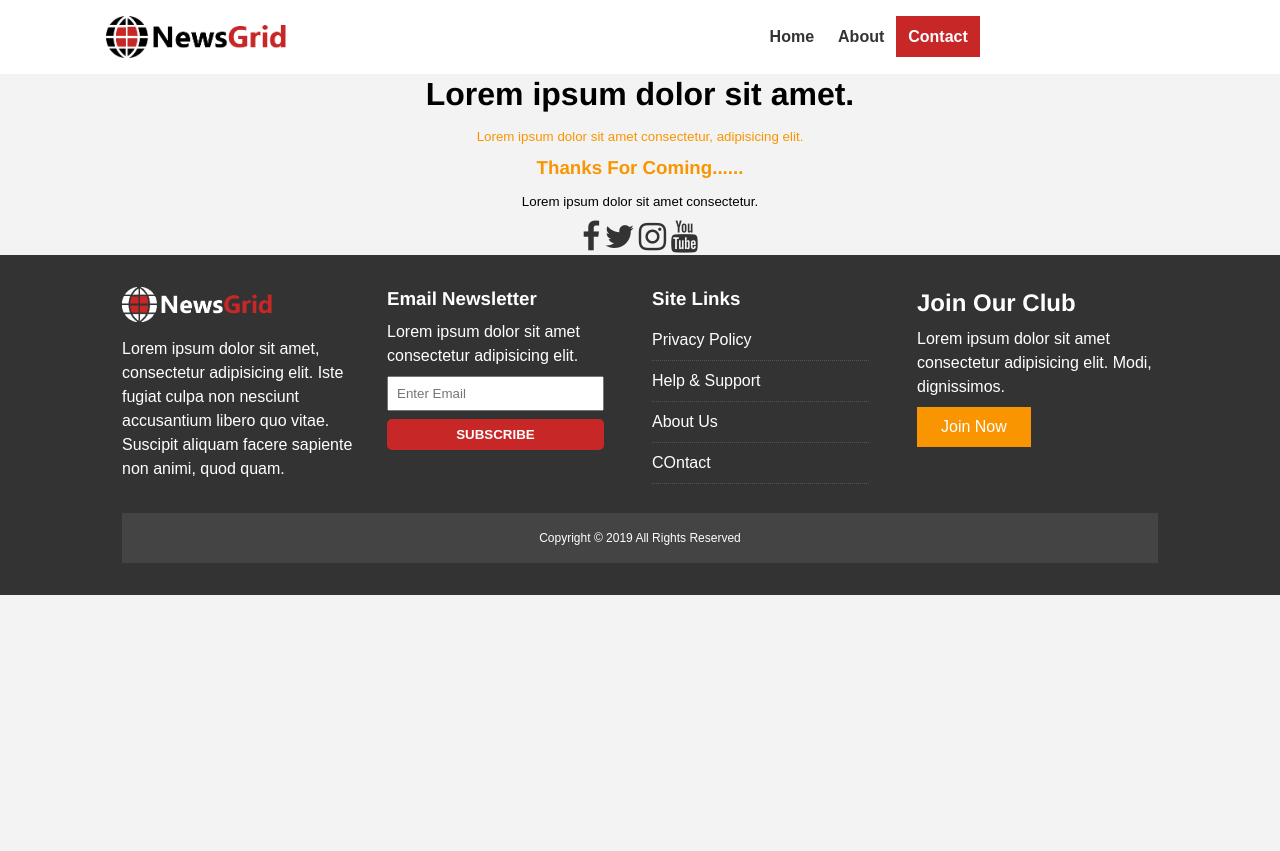
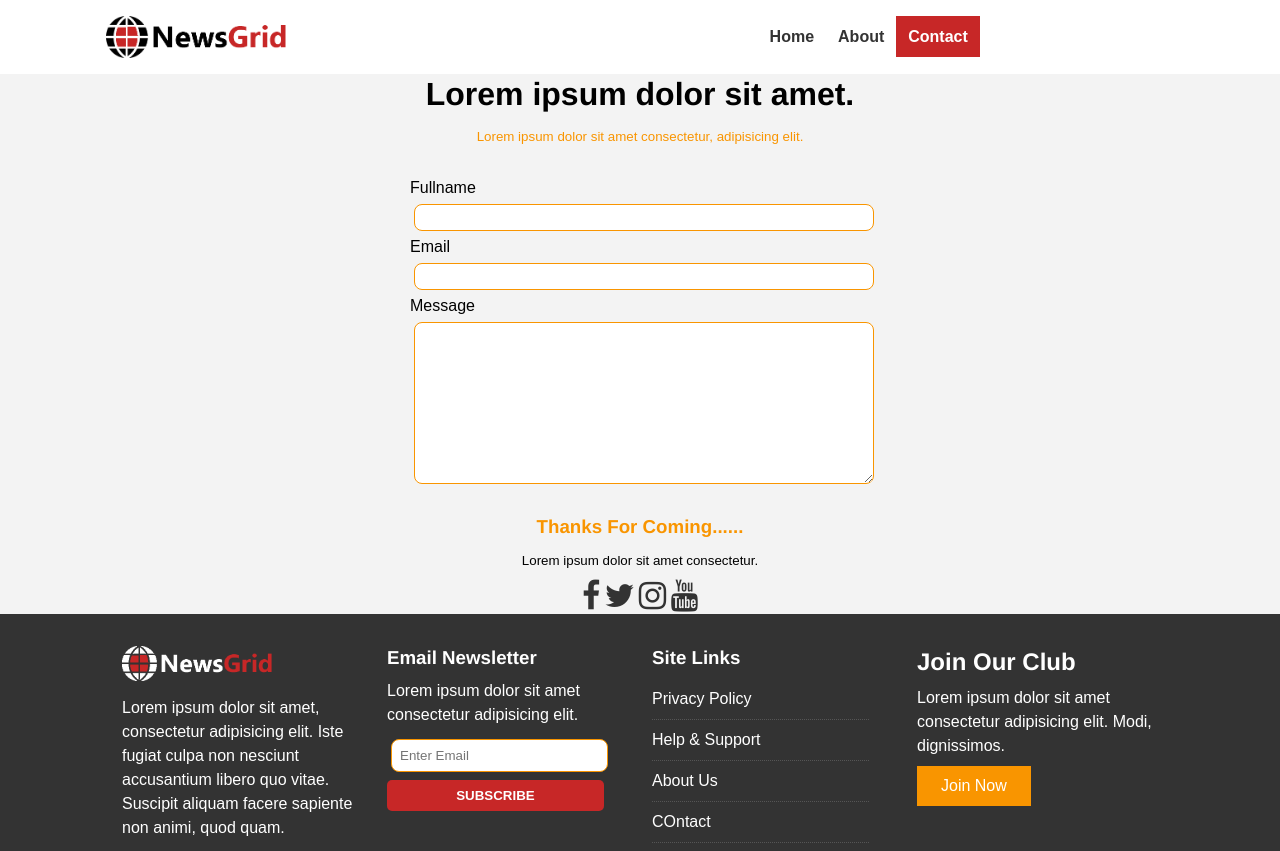
Before and after one commit to sammy-code98/news-blog-template, a plain HTML site: page contact.html in a window 1280 px wide. Shown: the top 851 px of the page. Before the commit the page ends 800 px from the top, so only its background shows below. Drawn offline with Linux system fonts and the light colour scheme.

Commit message:
Feat:add contact form

```diff
--- a/contact.html
+++ b/contact.html
@@ -33,8 +33,16 @@
         <h1 id="cont-head">Lorem ipsum dolor sit amet.</h1>
         <p id="social-small" class="thanks"><small>Lorem ipsum dolor sit amet consectetur, adipisicing elit.</small>
         </p>
-
-
+        <div class="form-card">
+            <form action="#">
+                <label for="username">Fullname</label><br>
+                <input type="text" name="username" id="username"><br>
+                <label for="email">Email</label><br>
+                <input type="email" name="email" id="email"><br>
+                <label for="msg">Message</label><br>
+                <textarea name="message" id="msg" cols="30" rows="10"></textarea>
+            </form>
+        </div>
 
     </div>
     <div>
--- a/css/style.css
+++ b/css/style.css
@@ -38,7 +38,7 @@ img {
 }
 
 p {
-    margin: .5rem 0;
+  margin: 0.5rem 0;
 }
 
 h1,
@@ -51,7 +51,6 @@ h6 {
   margin-bottom: 0.55rem;
   line-height: 1.3;
 }
-
 
 /* UTILITIES */
 
@@ -153,27 +152,27 @@ h6 {
 }
 
 .py-1 {
-    padding: 1.5rem 0
+  padding: 1.5rem 0;
 }
 
 .py-2 {
-    padding: 2rem 0
+  padding: 2rem 0;
 }
 
 .py-3 {
-    padding: 3rem 0
+  padding: 3rem 0;
 }
 
 .p-1 {
-    padding: 1.5rem
+  padding: 1.5rem;
 }
 
 .p-2 {
-    padding: 2rem
+  padding: 2rem;
 }
 
 .p-3 {
-    padding: 3rem
+  padding: 3rem;
 }
 
 .l-heading {
@@ -181,7 +180,7 @@ h6 {
 }
 
 .list li {
-    padding: .5rem 0;
+  padding: 0.5rem 0;
   border-bottom: #555 dotted 1px;
   width: 90%;
 }
@@ -189,7 +188,6 @@ h6 {
 .list li a:hover {
   color: var(--primary-color) !important;
 }
-
 
 /* Inner page grid container */
 
@@ -200,10 +198,9 @@ h6 {
   grid-gap: 1.5rem;
 }
 
-.page-container>*:first-child {
+.page-container > *:first-child {
   grid-row: 1 / span 3;
 }
-
 
 /* NAVIGATION */
 
@@ -254,7 +251,6 @@ h6 {
   margin-right: 0.5rem;
 }
 
-
 /* showcase */
 
 #showcase {
@@ -292,7 +288,6 @@ h6 {
   margin-bottom: 1rem;
 }
 
-
 /* Home Articles */
 
 #home-articles .articles-container {
@@ -301,8 +296,8 @@ h6 {
   grid-gap: 1rem;
 }
 
-#home-articles .articles-container>*:first-child,
-#home-articles .articles-container>*:last-child {
+#home-articles .articles-container > *:first-child,
+#home-articles .articles-container > *:last-child {
   display: grid;
   grid-template-columns: repeat(2, 1fr);
   grid-gap: 1rem;
@@ -310,7 +305,7 @@ h6 {
   grid-column: 1 / span 2;
 }
 
-#home-articles .articles-container>*:last-child {
+#home-articles .articles-container > *:last-child {
   grid-column: 2 / span 2;
 }
 
@@ -325,7 +320,6 @@ h6 {
 #article .meta .category {
   margin-top: 0.4rem;
 }
-
 
 /* footer */
 
@@ -348,21 +342,21 @@ h6 {
   grid-gap: 1.5rem;
 }
 
-#main-footer .footer-container>*:last-child {
+#main-footer .footer-container > *:last-child {
   background: #444;
-    grid-column: 1 /span 4;
-    padding: .5rem;
+  grid-column: 1 / span 4;
+  padding: 0.5rem;
   text-align: center;
   font-size: 0.75rem;
 }
 
-#main-footer .footer-container input[type='email'] {
+#main-footer .footer-container input[type="email"] {
   width: 90%;
   padding: 0.5rem;
   margin-bottom: 0.5rem;
 }
 
-#main-footer .footer-container input[type='submit'] {
+#main-footer .footer-container input[type="submit"] {
   width: 90%;
   border-radius: 15px;
 }
@@ -394,8 +388,29 @@ h6 {
   color: red;
 }
 
-.footer-icon{
+.footer-icon {
   text-align: center;
   padding-left: 20px;
   padding-right: 20px;
 }
+.form-card {
+  width: 500px;
+  height: auto;
+  margin: auto;
+  padding: 20px;
+}
+input {
+  width: 100%;
+  padding: 5px;
+  margin: 4px;
+  border: 1px solid var(--secondary-color);
+  border-radius: 8px;
+}
+textarea{
+    width: 100%;
+    padding: 5px;
+    margin: 4px;
+    border: 1px solid var(--secondary-color);
+    border-radius: 8px;
+
+}
```
Lines whose indentation alone changed are shown as unchanged.
